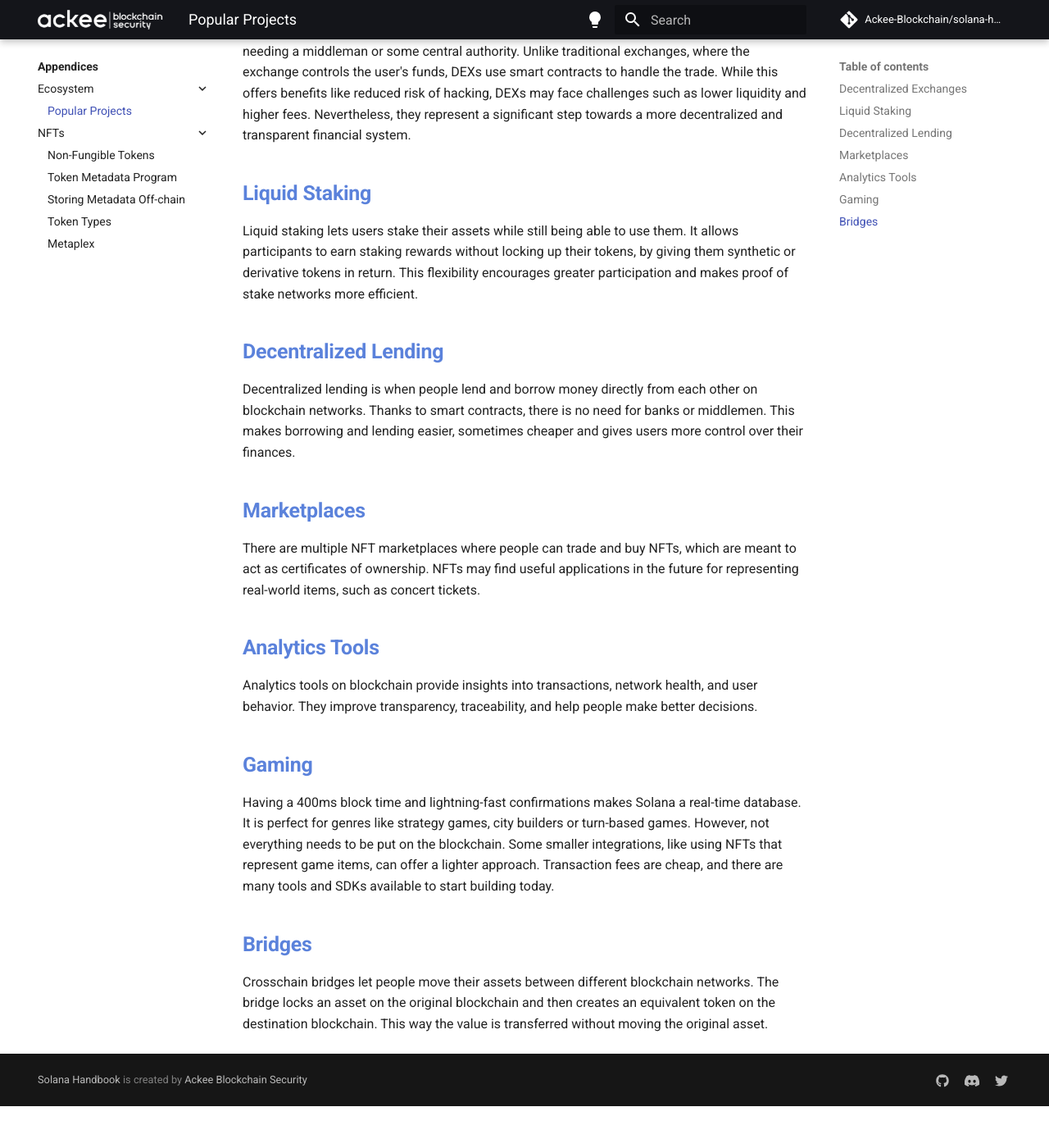
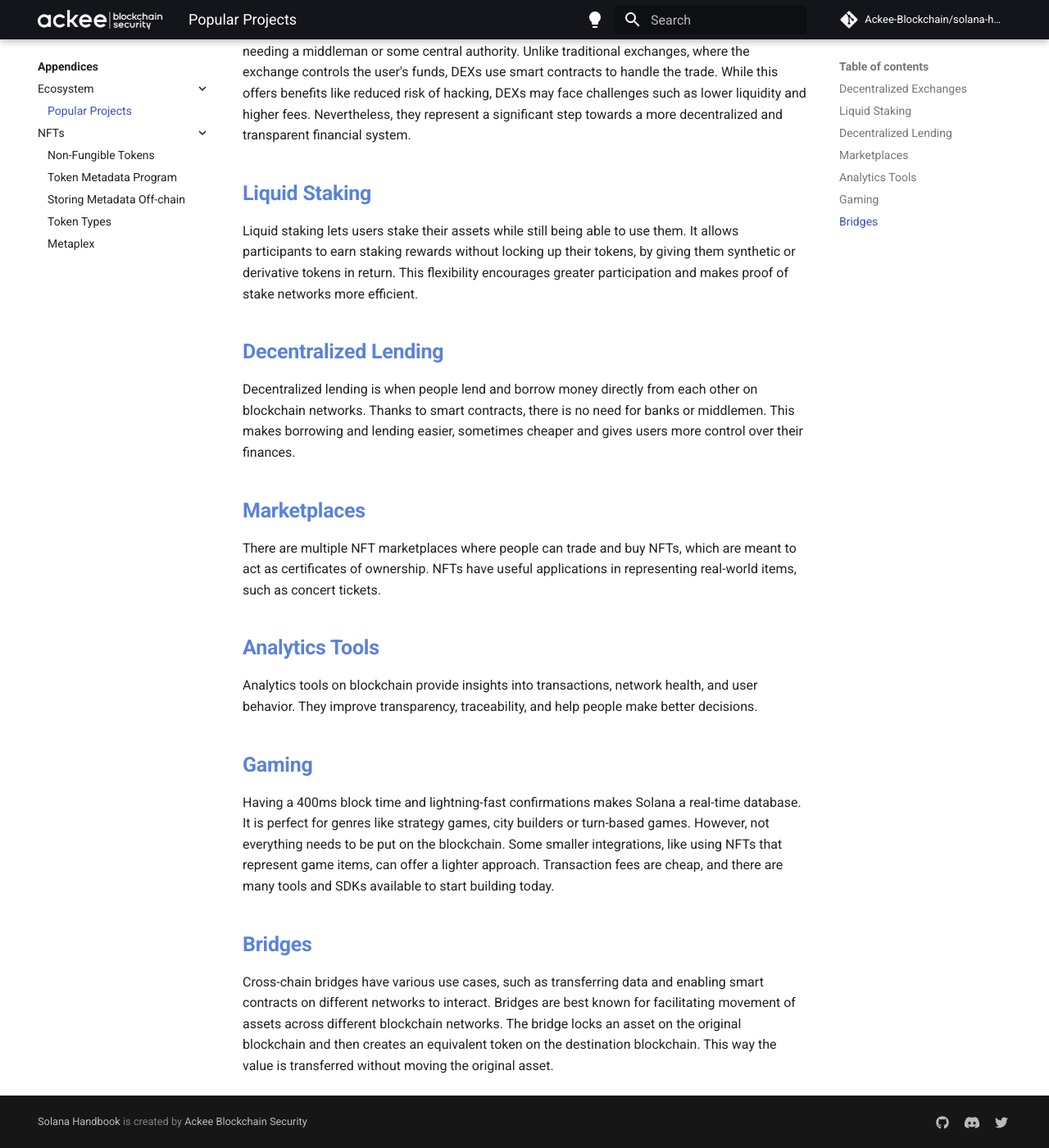
Before and after one commit to vmpyre/solana-handbook, an MkDocs documentation site: the page built from docs/handbook/appendices/appendixA/popular-projects.md, in a window 1280 px wide and 1400 px high, scrolled down 410 px. Shown: the whole window at 82% size. Built offline with MkDocs 1.6.1 and Material for MkDocs 9.7.7, drawn with Linux system fonts in a browser that asks for light colours; comment, search, counter and statistics services are not loaded; before the commit the page ends 1759 px from its top, so only the background shows below that.

Commit message:
fix popular projects

```diff
--- a/docs/handbook/appendices/appendixA/popular-projects.md
+++ b/docs/handbook/appendices/appendixA/popular-projects.md
@@ -14,7 +14,7 @@ Decentralized lending is when people lend and borrow money directly from each ot
 
 ## Marketplaces
 
-There are multiple NFT marketplaces where people can trade and buy NFTs, which are meant to act as certificates of ownership. NFTs may find useful applications in the future for representing real-world items, such as concert tickets.
+There are multiple NFT marketplaces where people can trade and buy NFTs, which are meant to act as certificates of ownership. NFTs have useful applications in representing real-world items, such as concert tickets.
 
 ## Analytics Tools
 
@@ -26,4 +26,4 @@ Having a 400ms block time and lightning-fast confirmations makes Solana a real-t
 
 ## Bridges
 
-Crosschain bridges let people move their assets between different blockchain networks. The bridge locks an asset on the original blockchain and then creates an equivalent token on the destination blockchain. This way the value is transferred without moving the original asset.
+Cross-chain bridges have various use cases, such as transferring data and enabling smart contracts on different networks to interact. Bridges are best known for facilitating movement of assets across different blockchain networks. The bridge locks an asset on the original blockchain and then creates an equivalent token on the destination blockchain. This way the value is transferred without moving the original asset.
```
